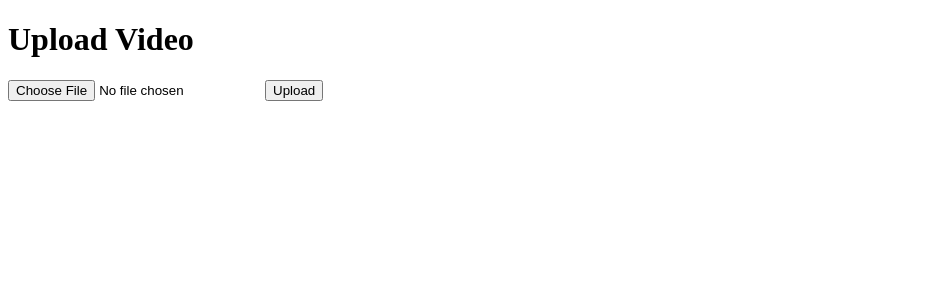
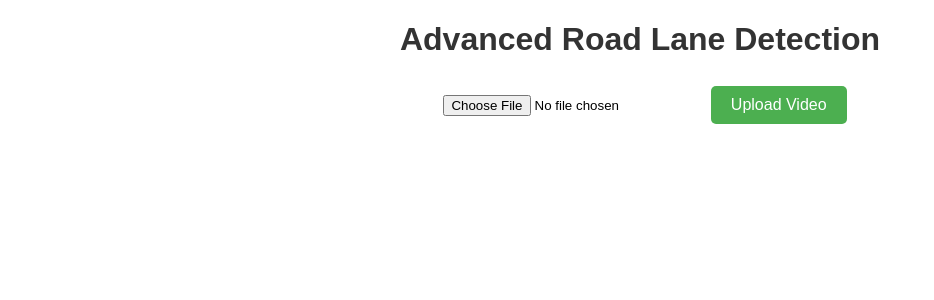
Before and after one commit to abhisheknyamati/road-lane-detection, a Flask app: page / in a window 1280 px wide. Shown: the top 300 px of the page, without its empty margins (0-934 px from the left). Run offline with Flask 3, Linux system fonts and the light colour scheme; parts of the project's set-up code (start-up, migrations or seed data) failed here and were passed over.

Commit message:
added basic css

```diff
--- a/app.py
+++ b/app.py
@@ -1,58 +1,13 @@
-# from flask import Flask, render_template, request, send_file
-# import os
-# from moviepy.editor import VideoFileClip
-# from line_fit_video import annotate_video
-
-# app = Flask(__name__)
-
-# UPLOAD_FOLDER = 'uploads'
-# OUTPUT_FOLDER = 'outputs'
-# app.config['UPLOAD_FOLDER'] = UPLOAD_FOLDER
-# app.config['OUTPUT_FOLDER'] = OUTPUT_FOLDER
-
-
-# @app.route('/')
-# def index():
-#     return render_template('index.html')
-
-
-# @app.route('/annotate', methods=['POST'])
-# def upload_file():
-#     if 'file' not in request.files:
-#         return "No file part"
-
-#     file = request.files['file']
-#     if file.filename == '':
-#         return "No selected file"
-
-#     if file:
-#         filename = file.filename
-#         file_path = os.path.join(app.config['UPLOAD_FOLDER'], filename)
-#         file.save(file_path)
-
-#         output_file = os.path.join(app.config['OUTPUT_FOLDER'], 'annotated_' + filename)
-#         annotate_video(file_path, output_file)
-
-#         return send_file(output_file, as_attachment=True)
-
-
-# if __name__ == '__main__':
-#     app.run(debug=True)
-
-
-
-from flask import Flask, render_template, request, send_file, url_for
+from flask import Flask, flash, redirect, render_template, request, send_file, url_for
 import os
 from moviepy.editor import VideoFileClip
 from line_fit_video import annotate_video
+from werkzeug.utils import secure_filename
 
 app = Flask(__name__)
 
-UPLOAD_FOLDER = 'uploads'
-OUTPUT_FOLDER = 'static/outputs'
-app.config['UPLOAD_FOLDER'] = UPLOAD_FOLDER
-app.config['OUTPUT_FOLDER'] = OUTPUT_FOLDER
-
+app.config['UPLOAD_FOLDER'] = 'static/uploads'
+app.config['OUTPUT_FOLDER'] = 'static/outputs'
 
 @app.route('/')
 def index():
@@ -62,23 +17,36 @@ def index():
 @app.route('/annotate', methods=['POST'])
 def upload_file():
     if 'file' not in request.files:
-        return "No file part"
+        flash('No file part')
+        return redirect(request.url)
 
     file = request.files['file']
     if file.filename == '':
-        return "No selected file"
+        flash('No selected file')
+        return redirect(request.url)
 
-    if file:
-        filename = file.filename
-        file_path = os.path.join(app.config['UPLOAD_FOLDER'], filename)
-        file.save(file_path)
+    if file and allowed_file(file.filename):
+        filename = secure_filename(file.filename)
+        input_file_path = os.path.join(app.config['UPLOAD_FOLDER'], filename)
+        file.save(input_file_path)
 
-        output_file = os.path.join(app.config['OUTPUT_FOLDER'], 'annotated_' + filename)
-        print("output file: ", output_file)
-        annotate_video(file_path, output_file)
-        print("output file: ", output_file)
-        # return render_template('index.html', processed_file=output_file)
+        # Assuming you have an `outputs` folder within `static` where processed videos are stored
+        output_filename = 'annotated_' + filename
+        output_file_path = os.path.join(app.config['OUTPUT_FOLDER'], output_filename)
 
-        return render_template('index.html', processed_file = url_for('static', filename='outputs/annotated_' + filename))
+        # Process the video
+        annotate_video(input_file_path, output_file_path)
+
+        # Generate URL paths for the input and output videos
+        input_url = url_for('static', filename='uploads/' + filename)
+        output_url = url_for('static', filename='outputs/' + output_filename)
+
+        return render_template('index.html', input_file=input_url, processed_file=output_url)
+
+    return redirect(url_for('index'))  # Assuming you have a route and template for 'index'
+
+def allowed_file(filename):
+    return '.' in filename and filename.rsplit('.', 1)[1].lower() in {'mp4'}
+
 if __name__ == '__main__':
     app.run(debug=True)
--- a/templates/index.html
+++ b/templates/index.html
@@ -2,22 +2,88 @@
 <html lang="en">
 <head>
     <meta charset="UTF-8">
+    <title>Advanced Road Lane Detection</title>
     <meta name="viewport" content="width=device-width, initial-scale=1.0">
     <title>Upload Video</title>
+    <style>
+        body {
+            font-family: Arial, sans-serif;
+            text-align: center;
+            margin-top: 20px;
+        }
+        h1 {
+            color: #333;
+        }
+        form {
+            margin: 20px auto;
+        }
+        .video-container {
+            display: flex;
+            justify-content: center;
+            gap: 20px;
+        }
+        video {
+            width: 480px;  /* 16:9 aspect ratio */
+            height: 360px;
+        }
+        input[type="file"] {
+            padding: 10px;
+            margin-top: 5px;
+        }
+        input[type="submit"] {
+            padding: 10px 20px;
+            background-color: #4CAF50;
+            color: white;
+            border: none;
+            border-radius: 5px;
+            cursor: pointer;
+            font-size: 16px;
+        }
+        input[type="submit"]:hover {
+            background-color: #45a049;
+        }
+        #loading {
+            display: none;
+            margin-top: 20px;
+            font-size: 18px;
+        }
+
+    </style>
 </head>
 <body>
-    <h1>Upload Video</h1>
+    <h1>Advanced Road Lane Detection</h1>
     <form action="/annotate" method="POST" enctype="multipart/form-data">
         <input type="file" name="file" accept=".mp4">
-        <input type="submit" value="Upload">
+        <input type="submit" value="Upload Video">
     </form>
 
+    <div id="loading">Processing... <progress></progress></div>
+
+    <div class="video-container">
+        {% if input_file %}
+            <div>
+                <h2>Input Video:</h2>
+                <video controls>
+                    <source src="{{ input_file }}" type="video/mp4">
+                    Your browser does not support the video tag.
+                </video>
+            </div>
+        {% endif %}
         {% if processed_file %}
+            <div>
                 <h2>Processed Video:</h2>
-        <video width="640" height="480" controls>
+                <video controls>
                     <source src="{{ processed_file }}" type="video/mp4">
                     Your browser does not support the video tag.
                 </video>
+            </div>
         {% endif %}
+    </div>
+
+    <script>
+        document.querySelector('form').onsubmit = function() {
+            document.getElementById('loading').style.display = 'block';
+        };
+    </script>
 </body>
 </html>
```
Also changed, not shown: templates/index copy.html (added, +66 -0 lines), 2 other files. Lines whose indentation alone changed are shown as unchanged.
